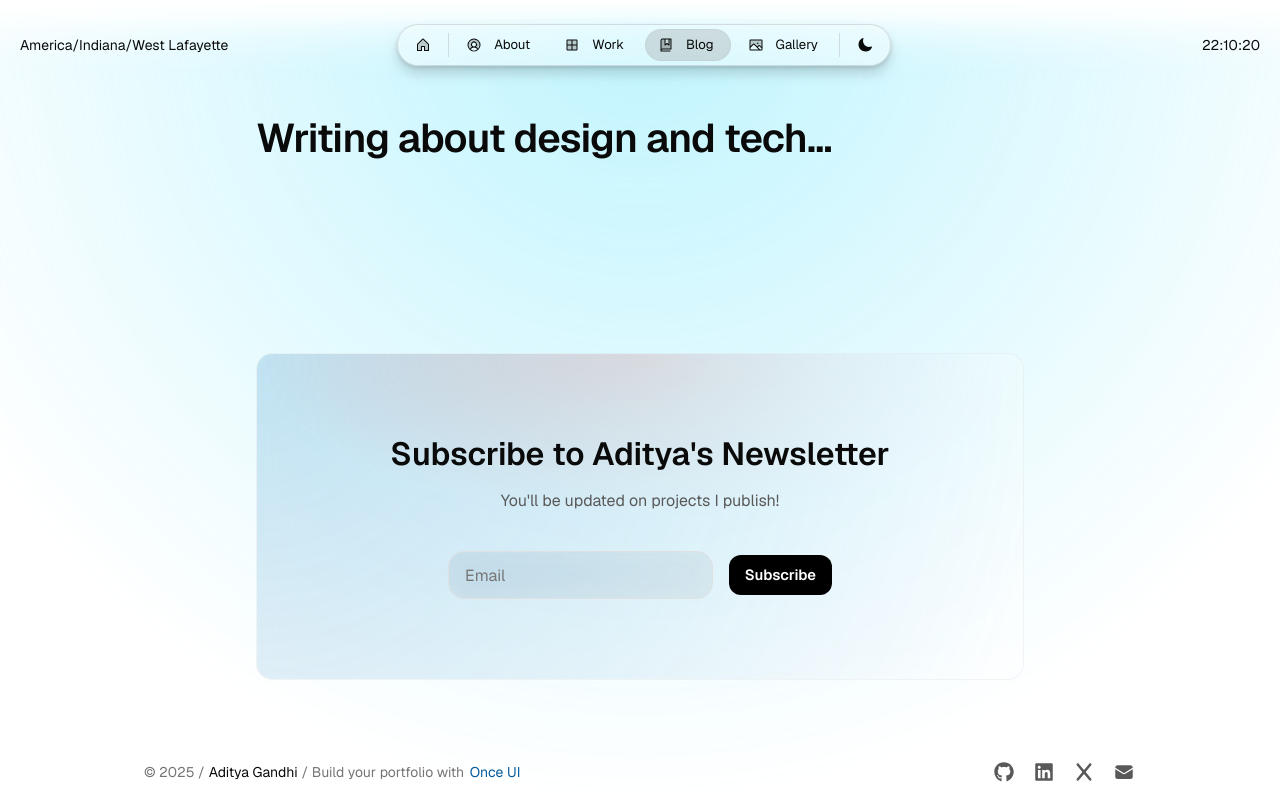
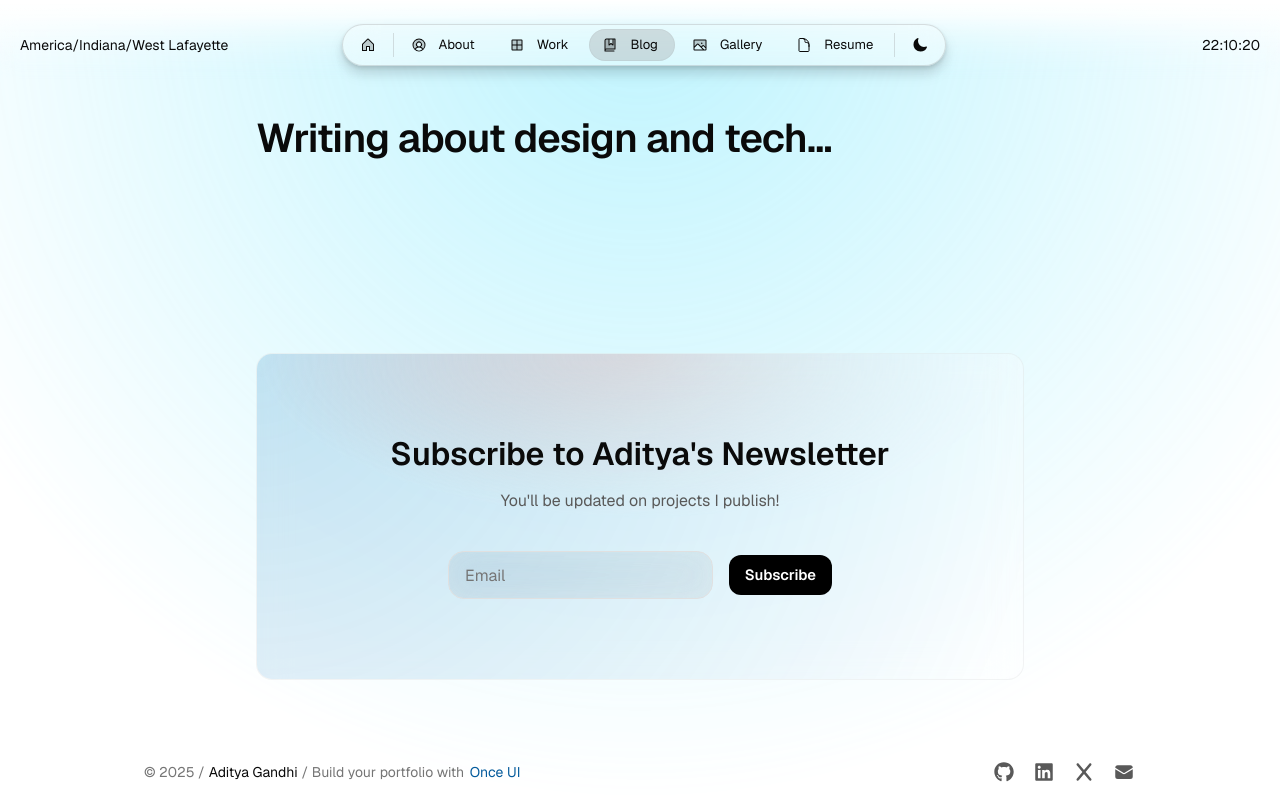
Before and after one commit to AdityasCode/adityagandhi, a Next.js app: page /blog in a window 1280 px wide. Built offline with nearby package versions, Linux system fonts and the light colour scheme.

Commit message:
Added resume

```diff
--- a/src/app/resources/content.js
+++ b/src/app/resources/content.js
@@ -258,4 +258,11 @@ const gallery = {
   ],
 };
 
-export { person, social, newsletter, home, about, blog, work, gallery };
+// Resume link to the public PDF. This is not a Next.js route but a static asset in `public/resume/resume.pdf`.
+const resume = {
+  path: "/resume/resume.pdf",
+  label: "Resume",
+  display: true,
+};
+
+export { person, social, newsletter, home, about, blog, work, gallery, resume };
--- a/src/app/resources/index.ts
+++ b/src/app/resources/index.ts
@@ -18,4 +18,5 @@ export {
   blog,
   work,
   gallery,
+  resume,
 } from "@/app/resources/content";
--- a/src/components/Header.tsx
+++ b/src/components/Header.tsx
@@ -8,7 +8,7 @@ import { Fade, Flex, Line, ToggleButton } from "@/once-ui/components";
 import styles from "@/components/Header.module.scss";
 
 import { routes, display } from "@/app/resources";
-import { person, about, blog, work, gallery } from "@/app/resources/content";
+import { person, about, blog, work, gallery, resume } from "@/app/resources/content";
 import { ThemeToggle } from "./ThemeToggle";
 
 type TimeDisplayProps = {
@@ -148,6 +148,30 @@ export const Header = () => {
                   />
                 </>
               )}
+
+              {/* Resume: static PDF in public/resume/resume.pdf - open in new tab */}
+              {resume && resume.display && (
+                <>
+                  <ToggleButton
+                    className="s-flex-hide"
+                    prefixIcon="document"
+                    href={resume.path}
+                    label={resume.label}
+                    target="_blank"
+                    rel="noopener noreferrer"
+                    selected={pathname.startsWith("/resume")}
+                  />
+                  <ToggleButton
+                    className="s-flex-show"
+                    prefixIcon="document"
+                    href={resume.path}
+                    target="_blank"
+                    rel="noopener noreferrer"
+                    selected={pathname.startsWith("/resume")}
+                  />
+                </>
+              )}
+
               {display.themeSwitcher && (
                 <>
                   <Line background="neutral-alpha-medium" vert maxHeight="24" />
```
Also changed, not shown: 1 other file (tests, documents, lock files or other folders).
